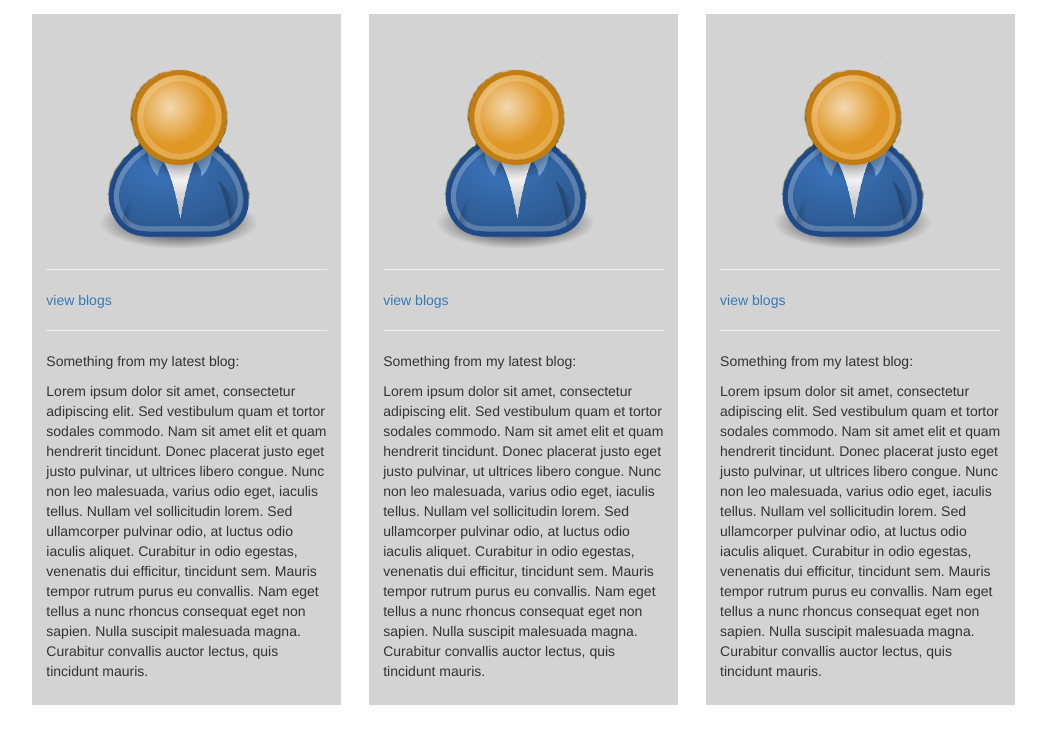
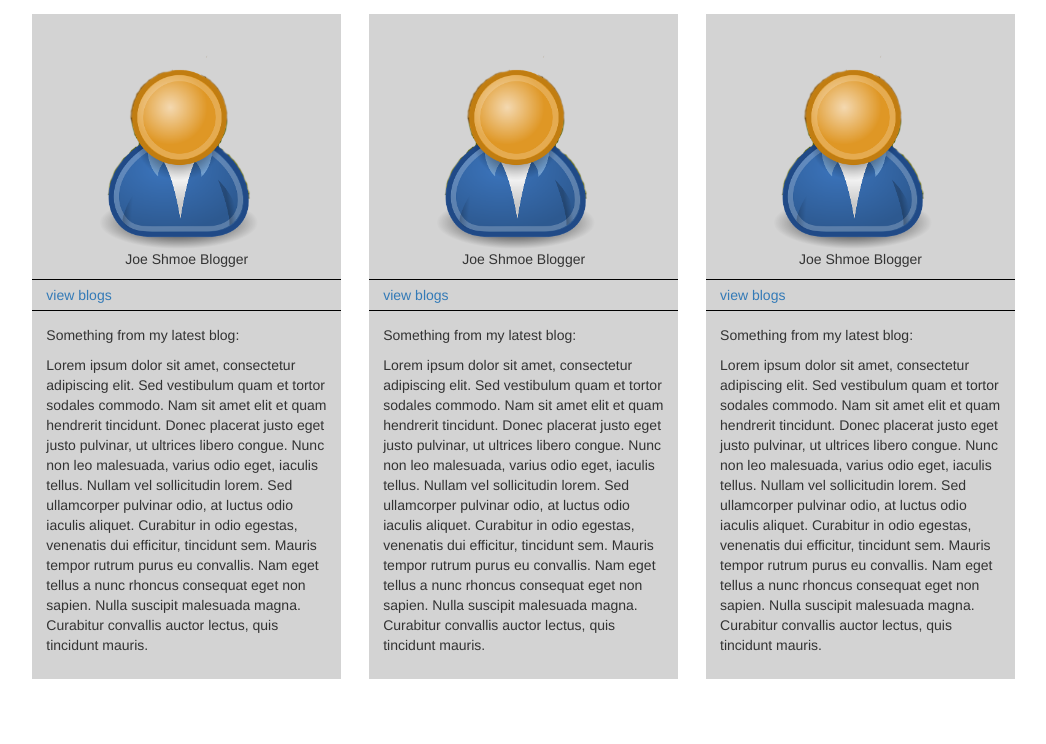
Before and after one commit to jmccoy11/blogs, a PHP site: page /view/home.php in a window 1280 px wide. Shown: the top 744 px of the page, without its empty margins (208-1254 px from the left). Run offline with PHP 8.4, Linux system fonts and the light colour scheme.

Commit message:
More formatting changes to the blogger cards. Removed hr's and added <p> borders

```diff
--- a/styles/main.css
+++ b/styles/main.css
@@ -1,8 +1,16 @@
 
 /* Variables */
+
   :root {
     --grey: #d3d3d3;
   }
+
+
+/* Body Styles */
+  .center {
+    text-align: center;
+  }
+
 
 /* Navbar */
 
@@ -56,3 +64,10 @@
   .card img {
     width: 100%;
   }
+
+  .cell {
+    padding: 5px 1em 5px 1em;
+    margin: 0 -1em 1em -1em;
+    border-top: solid 1px black;
+    border-bottom: solid 1px black;
+  }
--- a/view/home.php
+++ b/view/home.php
@@ -34,17 +34,20 @@
 
   </head>
   <body>
+    <!-- Navbar -->
     <div class="col-xs-2">
       <include href="includes/navbar.inc.html" />
     </div>
 
+    <!-- Blog cards -->
     <div id="blogger-container" class="row col-xs-10"> <!-- separates cards from nav -->
       <div class="card-box col-xs-4"> <!-- card outer boxes to add margins -->
         <div class="card"> <!-- card inner boxes -->
           <img src="images/user.png" />
-            <hr />
-            <span><a href="#">view blogs</a></span>
-            <hr />
+          <p class="center">Joe Shmoe Blogger</span>
+
+          <p class="cell"><a href="#">view blogs</a></p>
+
           <p>Something from my latest blog:</p>
           <p>Lorem ipsum dolor sit amet, consectetur adipiscing elit. Sed vestibulum quam et tortor
           sodales commodo. Nam sit amet elit et quam hendrerit tincidunt. Donec placerat justo eget justo
@@ -53,15 +56,16 @@
           Curabitur in odio egestas, venenatis dui efficitur, tincidunt sem. Mauris tempor rutrum purus
           eu convallis. Nam eget tellus a nunc rhoncus consequat eget non sapien. Nulla suscipit malesuada
           magna. Curabitur convallis auctor lectus, quis tincidunt mauris.</p>
-          </div>
-        </div>
+        </div> <!-- card -->
+      </div> <!-- card box -->
 
       <div class="card-box col-xs-4">
         <div class="card">
           <img src="images/user.png" />
-            <hr />
-            <span><a href="#">view blogs</a></span>
-            <hr />
+          <p class="center">Joe Shmoe Blogger</p>
+
+          <p class="cell"><a href="#">view blogs</a></p>
+
           <p>Something from my latest blog:</p>
           <p>Lorem ipsum dolor sit amet, consectetur adipiscing elit. Sed vestibulum quam et tortor
           sodales commodo. Nam sit amet elit et quam hendrerit tincidunt. Donec placerat justo eget justo
@@ -70,15 +74,16 @@
           Curabitur in odio egestas, venenatis dui efficitur, tincidunt sem. Mauris tempor rutrum purus
           eu convallis. Nam eget tellus a nunc rhoncus consequat eget non sapien. Nulla suscipit malesuada
           magna. Curabitur convallis auctor lectus, quis tincidunt mauris.</p>
-          </div>
-        </div>
+        </div> <!-- card -->
+      </div> <!-- card box -->
 
       <div class="card-box col-xs-4">
         <div class="card">
           <img src="images/user.png" />
-            <hr />
-            <span><a href="#">view blogs</a></span>
-            <hr />
+          <p class="center">Joe Shmoe Blogger</p>
+
+          <p class="cell"><a href="#">view blogs</a></p>
+
           <p>Something from my latest blog:</p>
           <p>Lorem ipsum dolor sit amet, consectetur adipiscing elit. Sed vestibulum quam et tortor
           sodales commodo. Nam sit amet elit et quam hendrerit tincidunt. Donec placerat justo eget justo
@@ -87,9 +92,8 @@
           Curabitur in odio egestas, venenatis dui efficitur, tincidunt sem. Mauris tempor rutrum purus
           eu convallis. Nam eget tellus a nunc rhoncus consequat eget non sapien. Nulla suscipit malesuada
           magna. Curabitur convallis auctor lectus, quis tincidunt mauris.</p>
-          </div>
-        </div>
-      </div>
-
+        </div> <!-- card -->
+      </div> <!-- card-box -->
+    </div> <!-- blogger-container -->
   </body>
 </html>
```
Also changed, not shown: tmp/270ysee2uc9w8.1s33lx129wxjx.php (+21 -17 lines). Lines whose indentation alone changed are shown as unchanged.
